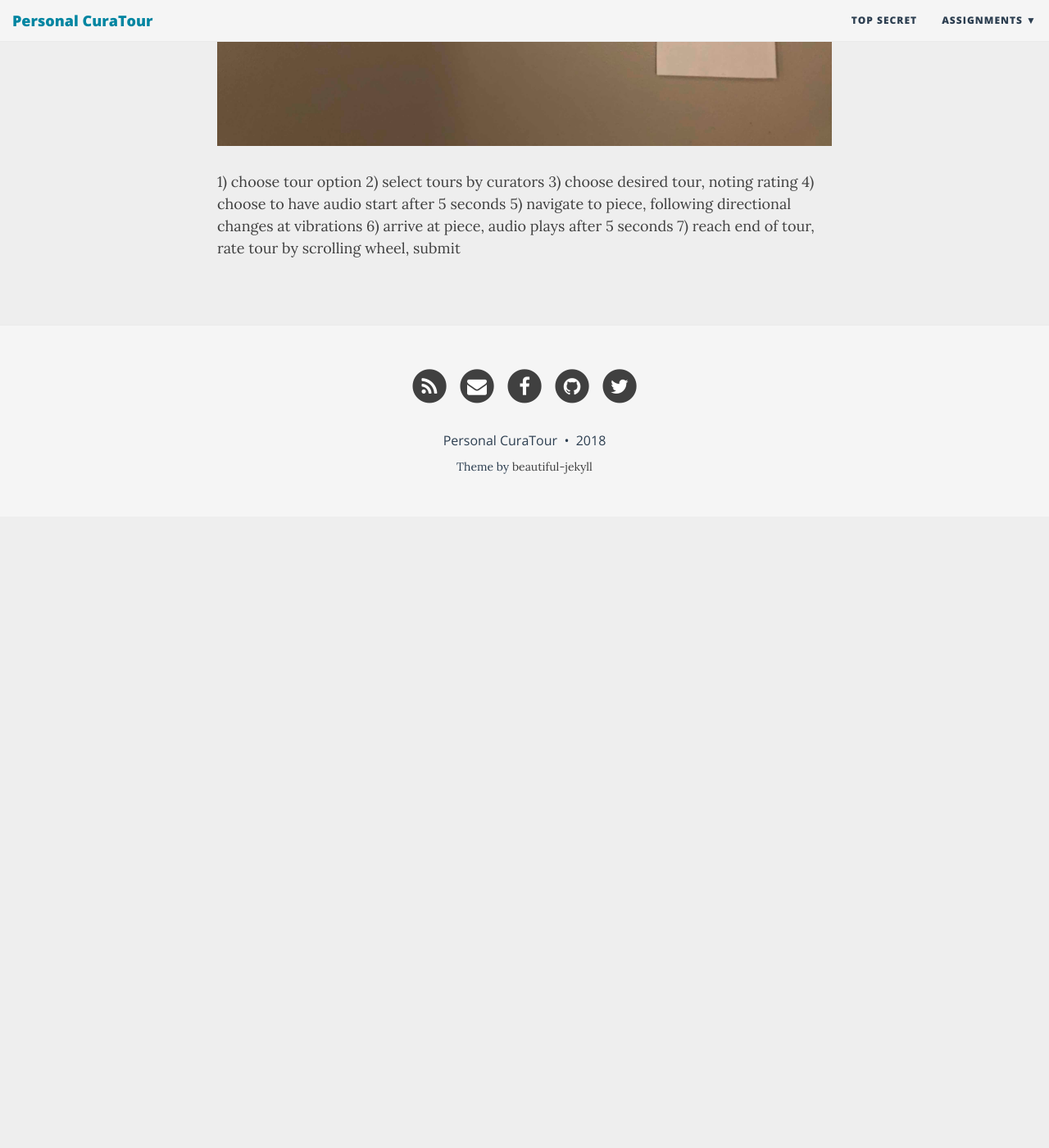
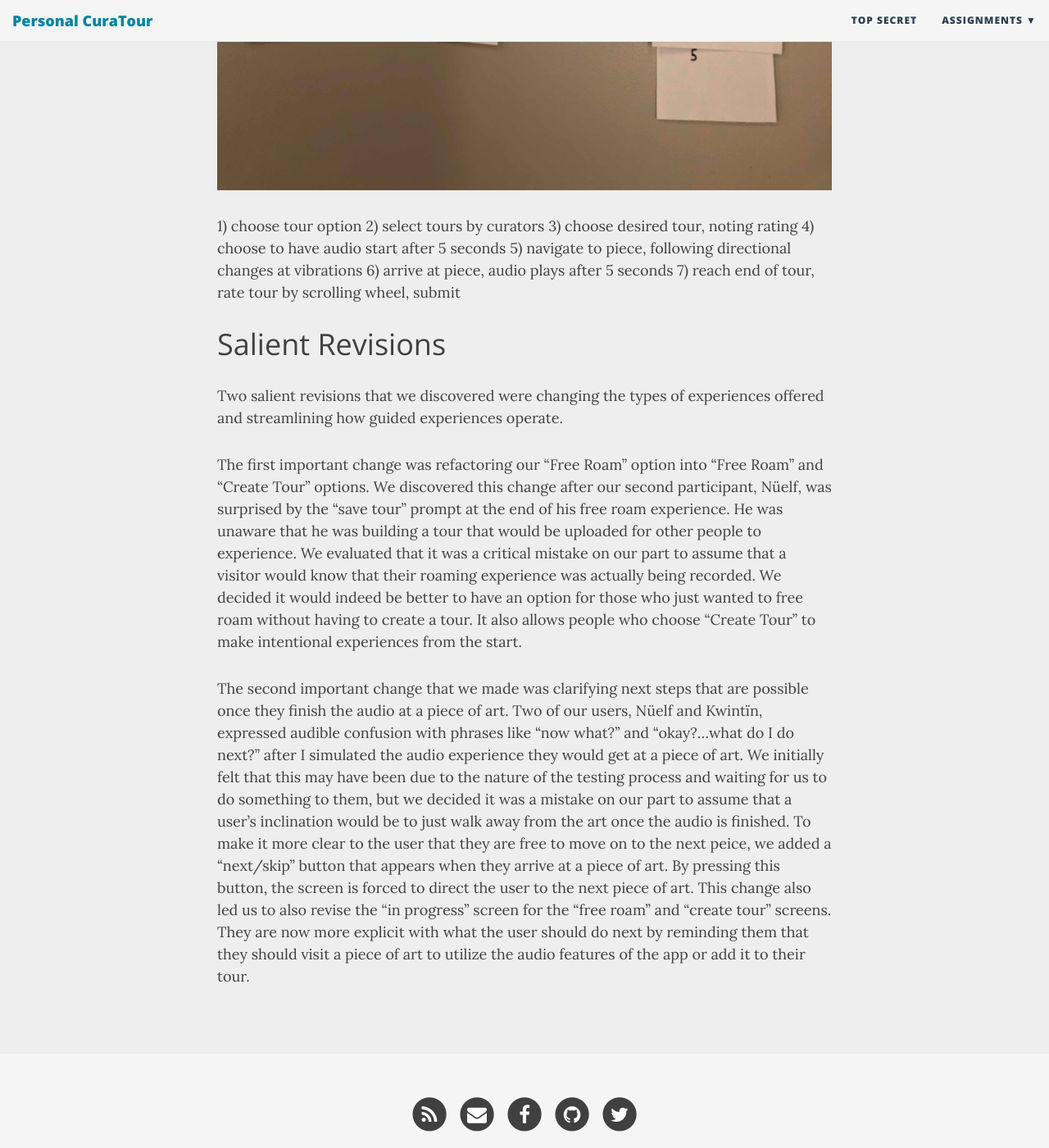
Before and after one commit to krtejeda/PersonalCuraTour, a Jekyll site: the page built from Usability-Testing-Review.md, in a window 1280 px wide and 1400 px high, scrolled down 7705 px. Shown: the whole window at 82% size. Built offline with Jekyll 4.4.1, drawn with Linux system fonts in a browser that asks for light colours; nearby versions of some CDN libraries; before the commit the page ends 8335 px from its top, so only the background shows below that; some of the changed text lies outside the part shown.

Commit message:
Update Usability-Testing-Review.md

```diff
--- a/Usability-Testing-Review.md
+++ b/Usability-Testing-Review.md
@@ -3,25 +3,27 @@ layout: page
 title: Usability Testing Review
 ---
 
-# Testing Overview
 All of our usability tests were conducted by different pairs of two of our team members. One of us took notes and recorded the feedback while the other member ran the usability test.
 
 Our test protocol was as follows. We first introduced ourselves and briefed them on the purpose of this usability test, their role, and our project. We asked if it was okay to collect their feedback via voice recording and note taking and they allowed it. We reassured them that if at anytime they wanted to stop participating, they were free to do so. Next, before we started the testing, we encouraged them to think aloud there thoughts about the design of the app, the experience, or anything that wasn’t clear or effective to them. We gave them an example of what thinking aloud was so that it was clear. They were made aware that we were not evaluating them, only our design.
 
 For our actual testing phase, our participants were prompted to imagine that they were in a museum and that they had just opened the app on there watch. We presented them with two tasks: exploring the museum as intended and exploring the museum as they want. After this point, we notified them that we would not give further instruction in order to capture how they navigate the interface on their own. They completed both tasks without any major mishaps and thought aloud the whole way through.
 
-## Test 1
+# Test 1
+
 The participant for our first usability test was Geneviëve, a studio art major at Williams. This participant was ideal because of her visual/aesthetic expertise and willingness to provide constructive feedback. She also spends a lot of time at museums due to her interest in art, so we consider her to be museum adept. We conducted the test in a Schow study room.The location was ideal because it provided us the freedom to move around and speak freely.
 
 After this test, we revised our prototype with feedback provided from Geneviëve. We placed the “distance from next art” number closer to the directional arrow, added a screen to distinguish between curated and community sourced tours, and added a no audio option.
 
-## Test 2
+# Test 2
+
 The participant for our second usability test was Nüelf, an extremely avid museum goer. We chose this participant because he described himself as very confident in museums and seemed to engage with them at a level even higher than our last user, so we chose to move forward with him. We conducted our usability test in a dormitory common space. This location allowed us to move around freely, so we could simulate moving from art piece to art piece by having the user walk across the room to a piece of paper we taped on the wall.
 
-After this test, we revised our prototype to make it more apparent on how to move on to the next piece in the guided tour by adding a “next/skip” button. This change led us to refactor how the guided and free roam experiences flowed.
+After this test, we revised our prototype to make it more apparent on how to move on to the next piece in the guided tour by adding a “next/skip” button. This change led us to refactor how the guided and free roam experiences flowed. We added a new “create tour” experience instead of bundling it with free roam. Finally, we changed the wording of “save tour” into “upload tour”.
 
-## Test 3
-The participant for our third usability test was Kwintïn, an economics major at Williams. We chose this participant because they do not visit museum frequently, or in fact have any strong feelings about museum experiences. We conducted our usability test in a dorm commonspace like our second test. This location allowed us to move around freely, so we could simulate moving from art piece to art piece by having the user walk across the room to a piece of paper we taped on the wall.
+# Test 3
+
+The participant for our third usability test was Kwintïn, an economics major at Williams. We chose this participant because they do not visit museum frequently, or in fact have any strong feelings about museum experiences. We conducted our usability test in a dorm common space like our second test. This location allowed us to move around freely, so we could simulate moving from art piece to art piece by having the user walk across the room to a piece of paper we taped on the wall.
 
 After this test, we revised our title writing screen for tour creation to have the option for both drawing letters and speaking. We modeled this after the way Apple does it for their other applications so that we could be consistent with writing methods a user would be familiar with. We also added a screen where users could review and edit the art that they visited during tour creation before they decided on uploading the tour.
 
@@ -55,7 +57,7 @@ Labels associate with the overview photo above.
 | E/F | User was confused by the tour choice screen because there was only one choice and no clear scroll | 1 | No change made because this was due to the limitations of our paper prototype; we will add clearly marked additional choices in our hifi prototype |
 | ----- | ----- | ----- | ----- |
 
-# Task 1: Free Roam Walkthrough
+# Task 1: Explore and Learn more about pieces
 
 ![](https://krtejeda.github.io/PersonalCuraTour/img/task2-usabilityReview.jpg)
 
@@ -76,3 +78,11 @@ Labels associate with the overview photo above.
 5) navigate to piece, following directional changes at vibrations
 6) arrive at piece, audio plays after 5 seconds
 7) reach end of tour, rate tour by scrolling wheel, submit
+
+# Salient Revisions
+
+Two salient revisions that we discovered were changing the types of experiences offered and streamlining how guided experiences operate.
+
+The first important change was refactoring our “Free Roam” option into “Free Roam” and “Create Tour” options. We discovered this change after our second participant, Nüelf, was surprised by the “save tour” prompt at the end of his free roam experience. He was unaware that he was building a tour that would be uploaded for other people to experience. We evaluated that it was a critical mistake on our part to assume that a visitor would know that their roaming experience was actually being recorded. We decided it would indeed be better to have an option for those who just wanted to free roam without having to create a tour. It also allows people who choose “Create Tour” to make intentional experiences from the start.
+
+The second important change that we made was clarifying next steps that are possible once they finish the audio at a piece of art. Two of our users, Nüelf and Kwintïn, expressed audible confusion with phrases like “now what?” and “okay?...what do I do next?” after I simulated the audio experience they would get at a piece of art. We initially felt that this may have been due to the nature of the testing process and waiting for us to do something to them, but we decided it was a mistake on our part to assume that a user’s inclination would be to just walk away from the art once the audio is finished. To make it more clear to the user that they are free to move on to the next peice, we added a “next/skip” button that appears when they arrive at a piece of art. By pressing this button, the screen is forced to direct the user to the next piece of art. This change also led us to also revise the “in progress” screen for the “free roam” and “create tour” screens. They are now more explicit with what the user should do next by reminding them that they should visit a piece of art to utilize the audio features of the app or add it to their tour.
```
Also changed, not shown: other parts of Usability-Testing-Review.md (+1 -1 lines).
